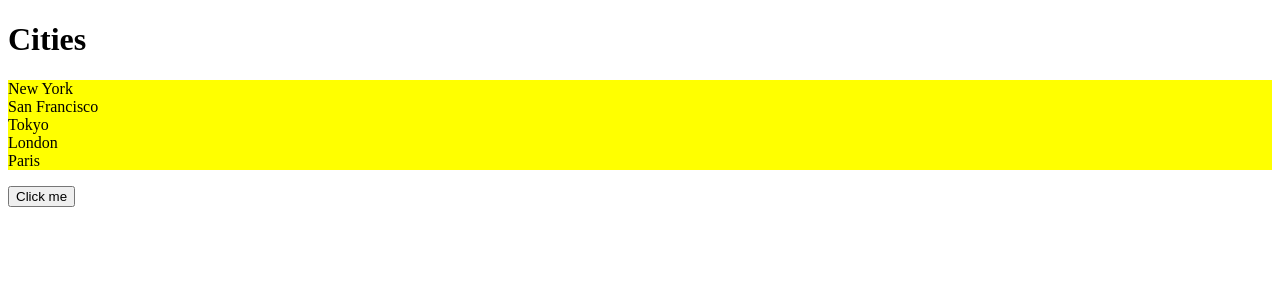
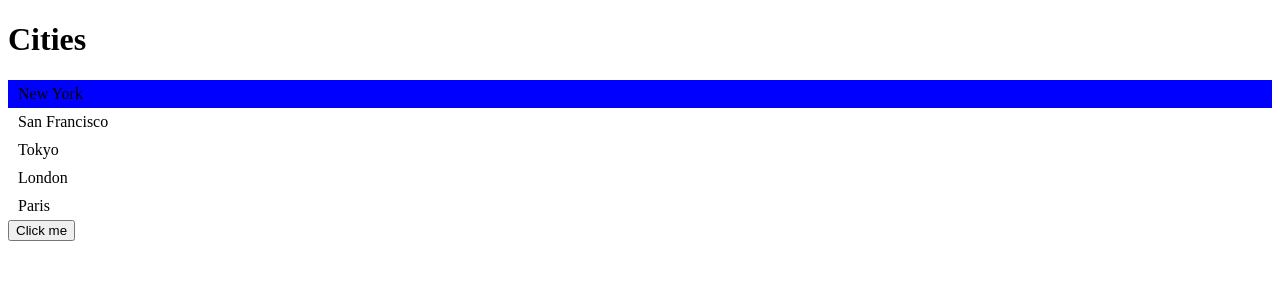
Before and after one commit to zeeshantariq08/game-app, a React (Vite) app in the folder react-app/: page / in a window 1280 px wide. Shown: the top 300 px of the page. Built offline with nearby package versions, Linux system fonts and the light colour scheme.

Commit message:
Styling components ,implemented css in js

```diff
--- a/react-app/package.json
+++ b/react-app/package.json
@@ -9,9 +9,11 @@
     "preview": "vite preview"
   },
   "dependencies": {
+    "@types/styled-components": "^5.1.34",
     "bootstrap": "^5.3.3",
     "react": "^18.2.0",
-    "react-dom": "^18.2.0"
+    "react-dom": "^18.2.0",
+    "styled-components": "^6.1.12"
   },
   "devDependencies": {
     "@types/react": "^18.0.27",
--- a/react-app/src/components/ListGroup.module.css
+++ /dev/null
@@ -1,8 +0,0 @@
-.listGroup {
-    list-style: none;
-    padding: 0;
-}
-
-.container {
-    background: yellow;
-}
--- a/react-app/src/components/ListGroup.tsx
+++ b/react-app/src/components/ListGroup.tsx
@@ -1,6 +1,27 @@
 import {useState} from "react";
-import styles from "./ListGroup.module.css";
+import styled from "styled-components";
 
+const List = styled.ul`
+    list-style: none;
+    margin: 0;
+    padding: 0;
+`;
+
+const ListItem = styled.li<ListItemProps>`
+    cursor: pointer;
+
+    &:hover {
+        color: #007bff;
+    }
+
+    padding: 5px 10px;
+    background: ${props => props.active ? 'blue' : 'none'}
+`;
+
+
+interface ListItemProps {
+    active: boolean;
+}
 
 interface Props {
     items: string[];
@@ -10,7 +31,7 @@ interface Props {
 
 function ListGroup({items, heading, onSelectItem}: Props) {
     // state hook
-    const [selectedIndex, setSelectedIndex] = useState(-1);
+    const [selectedIndex, setSelectedIndex] = useState(0);
 
     // handle click event
     return (
@@ -19,17 +40,19 @@ function ListGroup({items, heading, onSelectItem}: Props) {
             {
                 items.length == 0 && <p>No items found</p>
             }
-            <ul className={[styles.listGroup, styles.container].join(" ")}>
+            <List>
                 {items.map((item, index) => (
-                    <li onClick={() => {
+                    <ListItem
+                        active={index === selectedIndex}
+                        onClick={() => {
                         setSelectedIndex(index);
                         onSelectItem(item)
 
                     }}
-                        className={selectedIndex === index ? "list-group-item active" : "list-group-item"}
-                        key={item}>{item}</li>
+                        key={item}>{item}
+                    </ListItem>
                 ))}
-            </ul>
+            </List>
         </>
     );
 }
```
Also changed, not shown: react-app/src/components/ListGroup.css (added), 1 other file (tests, documents, lock files or other folders).
